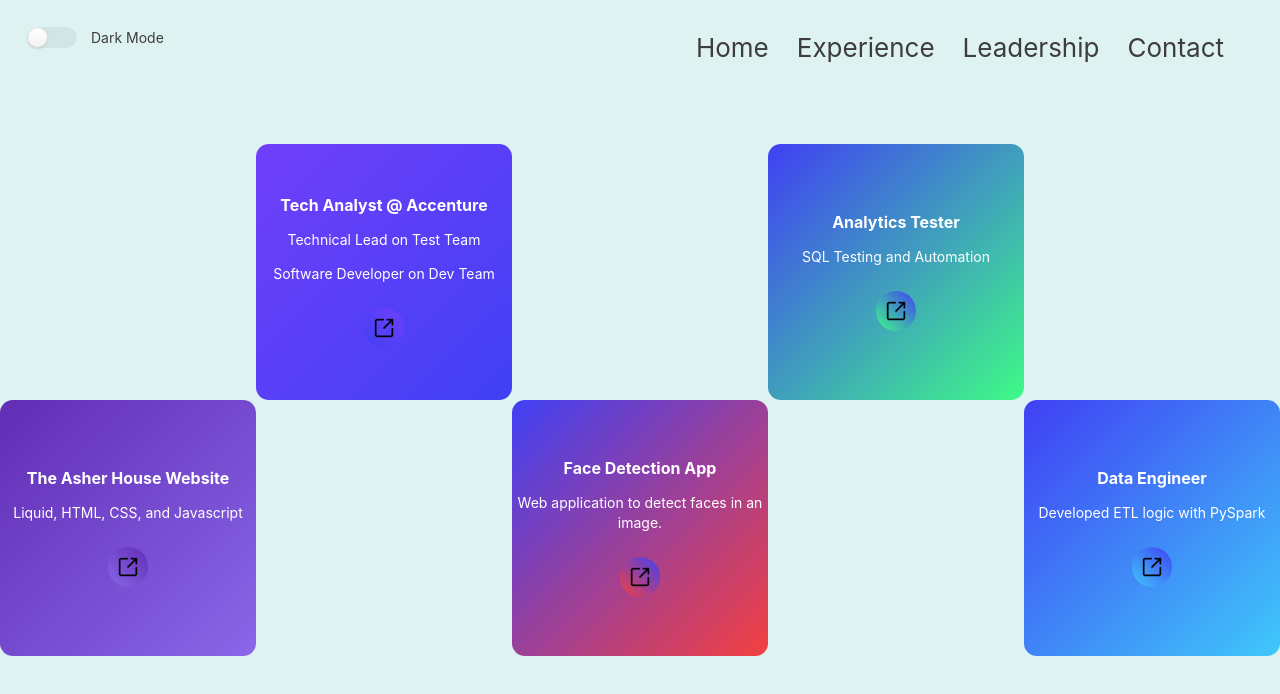
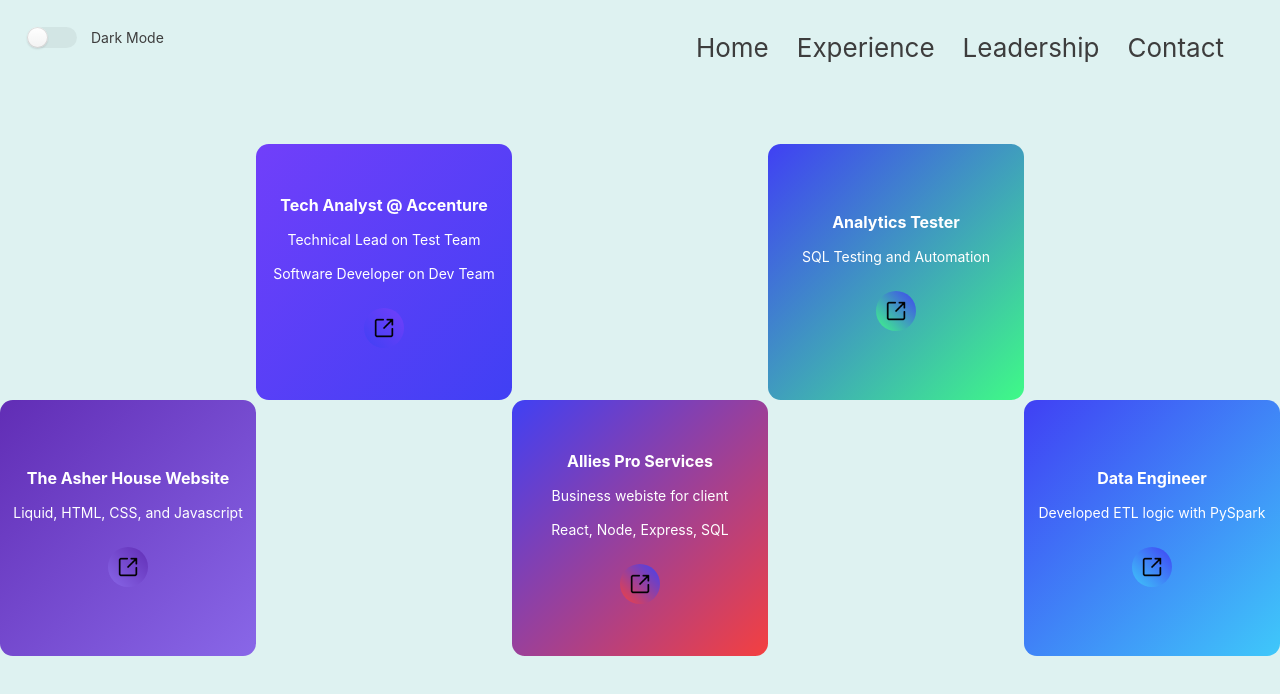
Before and after one commit to alopez96/react-personal, a React (Create React App) app: page /projects in a window 1280 px wide. Shown: the top 694 px of the page. Built offline with nearby package versions, Linux system fonts and the light colour scheme.

Commit message:
updated experience

```diff
--- a/src/Components/projects/Projects.js
+++ b/src/Components/projects/Projects.js
@@ -45,7 +45,7 @@ const Projects = (props) => {
                     size={20}
                     color={{from: "#4040F4", to: "#713FFA"}}
                     gridArea="lt0"
-                    url="https://www.alliesproservices.com/"
+                    url=""
                     // github="https://github.com/alopez96/react-robofriends"
                     // tech="Business Website for Allies Pro Services."
                     tech="Technical Lead on Test Team; Software Developer on Dev Team"
@@ -60,13 +60,13 @@ const Projects = (props) => {
                     tech="Business website for Brendas' Jumpies."
                 /> */}
                 <ProjectItem
-                    title="Face Detection App"
+                    title="Allies Pro Services"
                     size={20}
                     color={{from: "#F44040", to: "#4040F4"}}
                     gridArea="mm"
-                    url="https://face-recognition-reactjs.herokuapp.com/"
+                    url="https://www.alliesproservices.com/"
                     // github="https://github.com/alopez96/jumpn"
-                    tech="Web application to detect faces in an image."
+                    tech="Business webiste for client; React, Node, Express, SQL"
                 />
                 <ProjectItem
                     title="Data Engineer"
```
